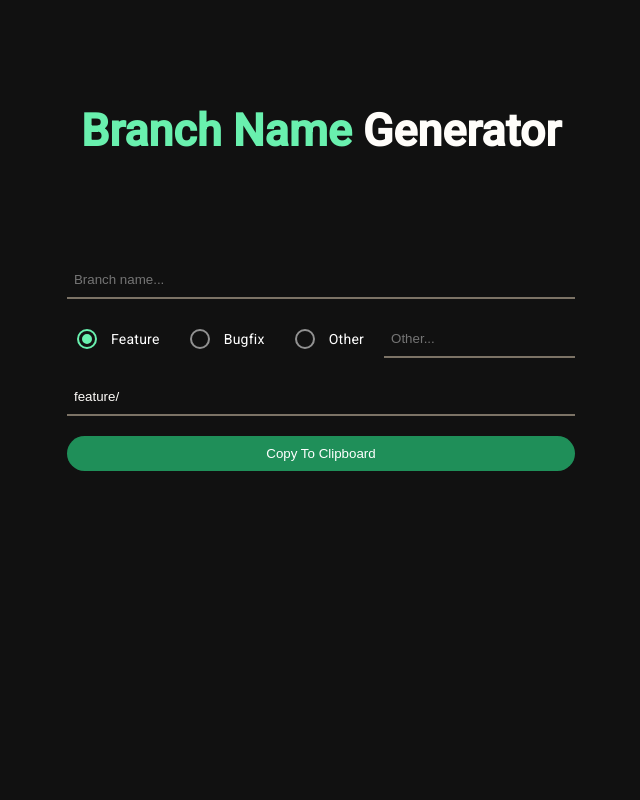
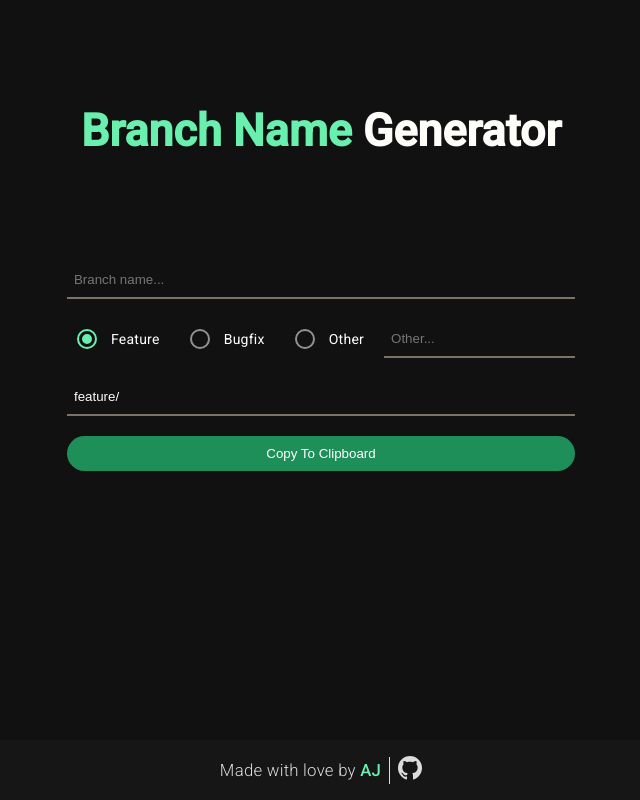
Before and after one commit to AJ141299/BranchNameGenerator, an Angular app: page / in a window 1280 px wide. Shown: the whole page, without its empty margins (319-959 px from the left). Built offline with nearby package versions, Linux system fonts and the light colour scheme.

Commit message:
added footer

```diff
--- a/src/app/app.component.html
+++ b/src/app/app.component.html
@@ -20,4 +20,12 @@
         <input class="extend-width" disabled [value]="result" placeholder="Result...">
         <button class="copy-btn extend-width" (click)=(copyToClipboard(result))>Copy To Clipboard</button>
     </section>
+    <footer>Made with love by&nbsp;<span class="footer-name">AJ</span>
+        <div class="footer-v-line"></div>
+        <a href="https://github.com/AJ141299/BranchNameGenerator" target="_blank">
+            <div>
+                <svg xmlns="http://www.w3.org/2000/svg" width="24" height="24" viewBox="0 0 24 24"><path d="M12 0c-6.626 0-12 5.373-12 12 0 5.302 3.438 9.8 8.207 11.387.599.111.793-.261.793-.577v-2.234c-3.338.726-4.033-1.416-4.033-1.416-.546-1.387-1.333-1.756-1.333-1.756-1.089-.745.083-.729.083-.729 1.205.084 1.839 1.237 1.839 1.237 1.07 1.834 2.807 1.304 3.492.997.107-.775.418-1.305.762-1.604-2.665-.305-5.467-1.334-5.467-5.931 0-1.311.469-2.381 1.236-3.221-.124-.303-.535-1.524.117-3.176 0 0 1.008-.322 3.301 1.23.957-.266 1.983-.399 3.003-.404 1.02.005 2.047.138 3.006.404 2.291-1.552 3.297-1.23 3.297-1.23.653 1.653.242 2.874.118 3.176.77.84 1.235 1.911 1.235 3.221 0 4.609-2.807 5.624-5.479 5.921.43.372.823 1.102.823 2.222v3.293c0 .319.192.694.801.576 4.765-1.589 8.199-6.086 8.199-11.386 0-6.627-5.373-12-12-12z"/></svg>
+            </div>
+        </a>
+    </footer>
 </main>
--- a/src/app/app.component.scss
+++ b/src/app/app.component.scss
@@ -19,6 +19,7 @@
     flex-direction: column;
     align-items: center;
     gap: 20px;
+    flex: 1 0 auto;
 }
 
 main {
@@ -26,6 +27,36 @@
     flex-direction: column;
     align-items: center;
     width: 100%;
+    height: 100%;
+}
+
+footer {
+    width: 100%;
+    height: 60px;
+    background-color: rgb(22, 22, 22);
+    flex-shrink: 0;
+    display: flex;
+    align-items: center;
+    justify-content: center;
+    color: gainsboro;
+    font-weight: 200;
+    font-size: 1.05rem;
+}
+
+svg {
+    fill: gainsboro;
+}
+
+.footer-name {
+    color: #69F0AE;
+    font-weight: 500;
+}
+
+.footer-v-line {
+    width: 1px;
+    height: 27px;
+    background-color: gainsboro;
+    margin: 0 8px;
 }
 
 .title {
--- a/src/styles.scss
+++ b/src/styles.scss
@@ -1,11 +1,11 @@
 body {
     background-color: #111;
-    font-family: Verdana, Geneva, Tahoma, sans-serif;
     color: #FFFDFA;
+    margin: 0;
+    font-family: Roboto, "Helvetica Neue", sans-serif;
 }
 
 textarea:focus, input:focus{
     outline: none;
 }
 html, body { height: 100%; }
-body { margin: 0; font-family: Roboto, "Helvetica Neue", sans-serif; }
```
